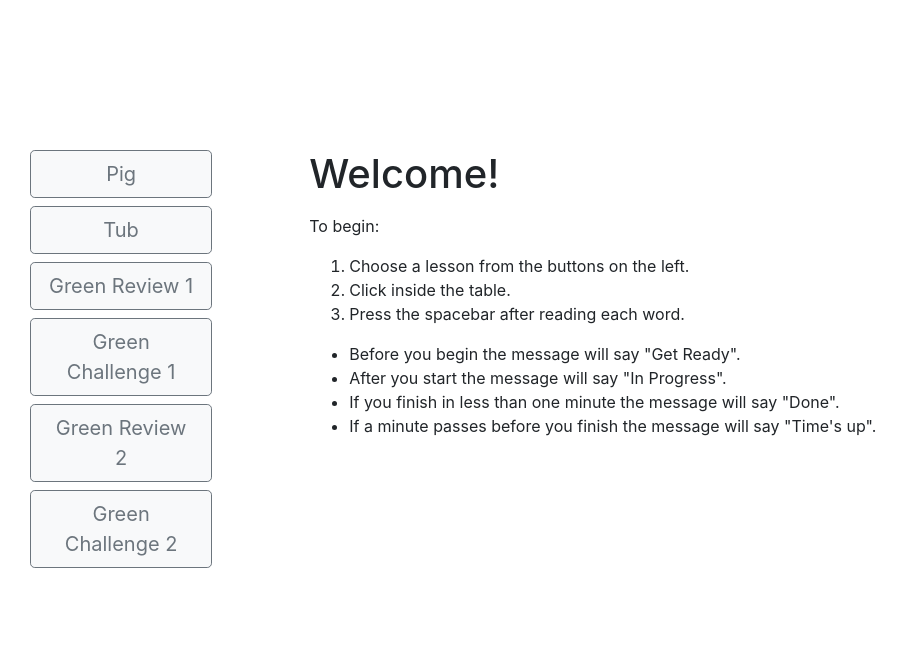
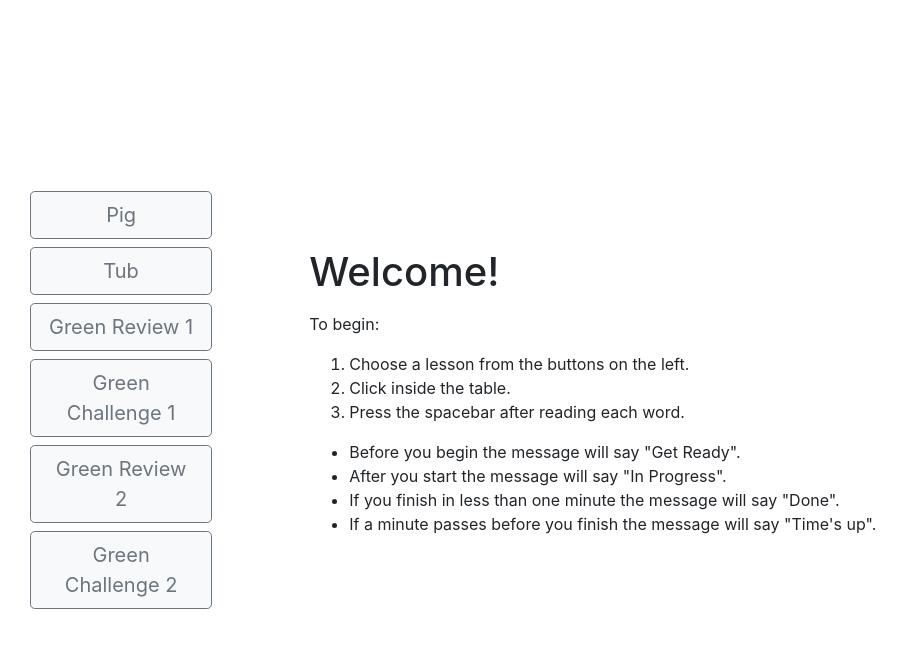
Before and after one commit to tschnide/wordMatrix, a React (Create React App) app: page / in a window 1280 px wide. Shown: the top 648 px of the page, without its empty margins (0-908 px from the left). Built offline with nearby package versions, Linux system fonts and the light colour scheme.

Commit message:
Center columns vertically. Red underline styling.

```diff
--- a/src/App.js
+++ b/src/App.js
@@ -21,7 +21,7 @@ class App extends Component {
                 { id: 2, value: getLessonName(2) },
                 { id: 3, value: getLessonName(3) },
                 { id: 4, value: getLessonName(4) },
-                { id: 5, value: getLessonName(5) }
+                { id: 5, value: getLessonName(5) },
             ],
             currentButtonId: null
         };
@@ -73,11 +73,12 @@ class App extends Component {
         const { title, currentWordIndex, currentLessonId, secondsSinceFirstClick, currentButtonId } = this.state;
         return (
             <div className="App full-height" onKeyDown={this.handleSpaceBarEvent} tabIndex="0">
-                <Title
+
+                <div className="container-fluid h-100">
+                    {/* <Title
                     title={title}
-                />
-                <div className="container-fluid">
-                    <div className="row" id="MainRow">
+                /> */}
+                    <div className="row align-items-center h-100">
                         <ButtonPanel
                             buttonLabels={this.state.buttonLabels}
                             onButtonClick={this.handleButtonClick}
@@ -91,7 +92,7 @@ class App extends Component {
                         />
                     </div>
                 </div>
-            </div>
+            </div >
         );
     }
 }
```
